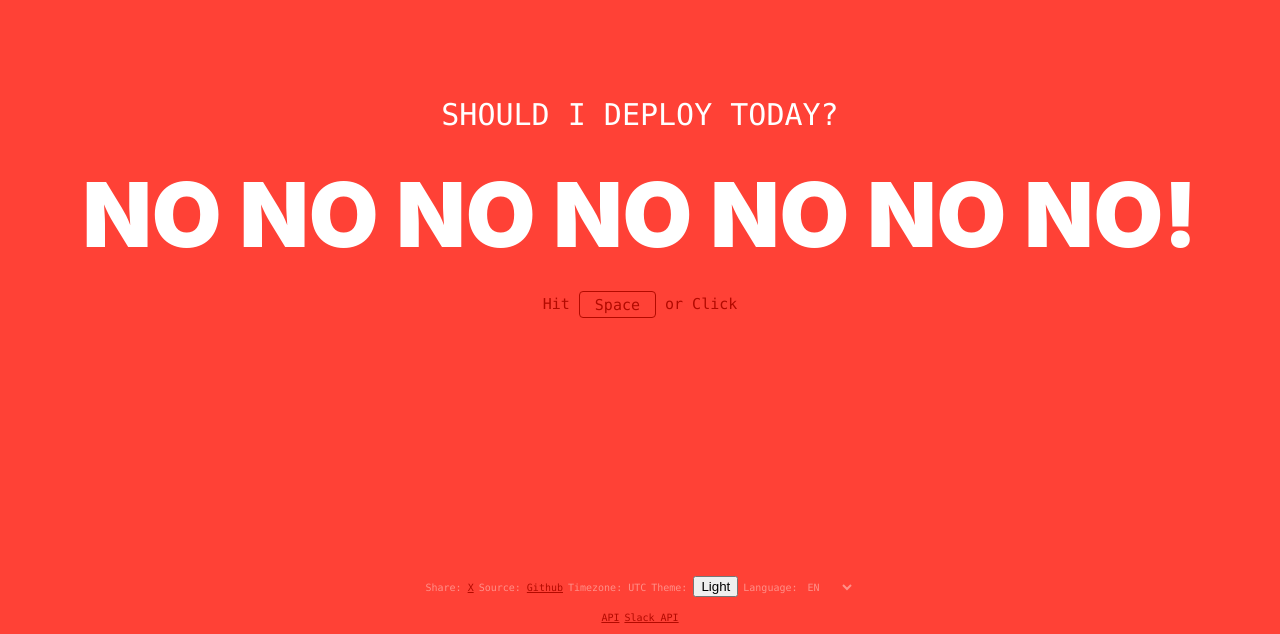
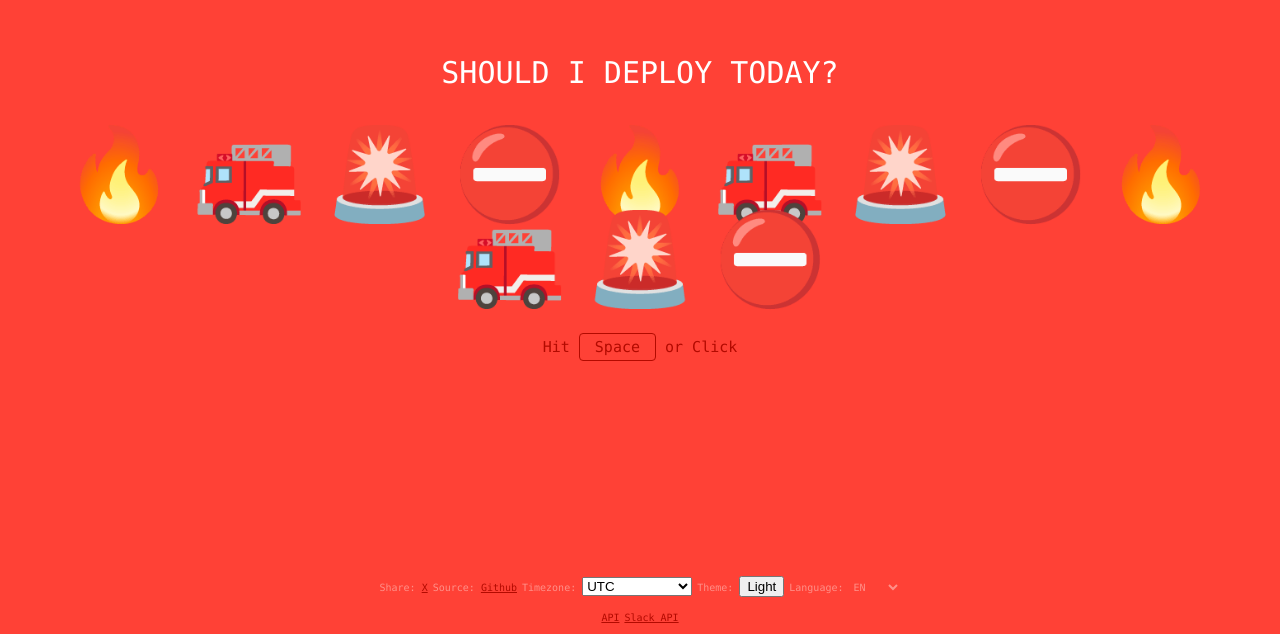
Before and after one commit to baires/shouldideploy, a Next.js app: page / in a window 1280 px wide. Shown: the part 166-800 px from the top of the page. Built offline with nearby package versions, Linux system fonts and the light colour scheme.

Commit message:
Removed Unused State. Bringback Timezone component

```diff
--- a/component/footer.tsx
+++ b/component/footer.tsx
@@ -37,7 +37,8 @@ const Footer = (props: IFooter) => {
           </a>
         </li>
         <li>
-          {t('footer.timezone')} {props.timezone}
+          {t('footer.timezone')}{' '}
+          <Timezone onChange={props.changeTimezone} timezone={props.timezone} />
         </li>
         <li>
           {t('footer.theme')}{' '}
--- a/component/widget.tsx
+++ b/component/widget.tsx
@@ -10,18 +10,7 @@ interface IWidget {
 
 const Widget = (props: IWidget) => {
   const [reason, setReasons] = React.useState<string>()
-  const [timezone, setTimezone] = React.useState<Time>()
   const { t } = useTranslation()
-
-  React.useEffect(() => {
-    // Initialize reasons on mount
-    updateReasons()
-
-    if (props.now !== timezone) {
-      setTimezone(props.now)
-    }
-    // eslint-disable-next-line react-hooks/exhaustive-deps
-  }, [])
 
   /**
    * Get the reason key based on current time
```
Also changed, not shown: next-env.d.ts.
